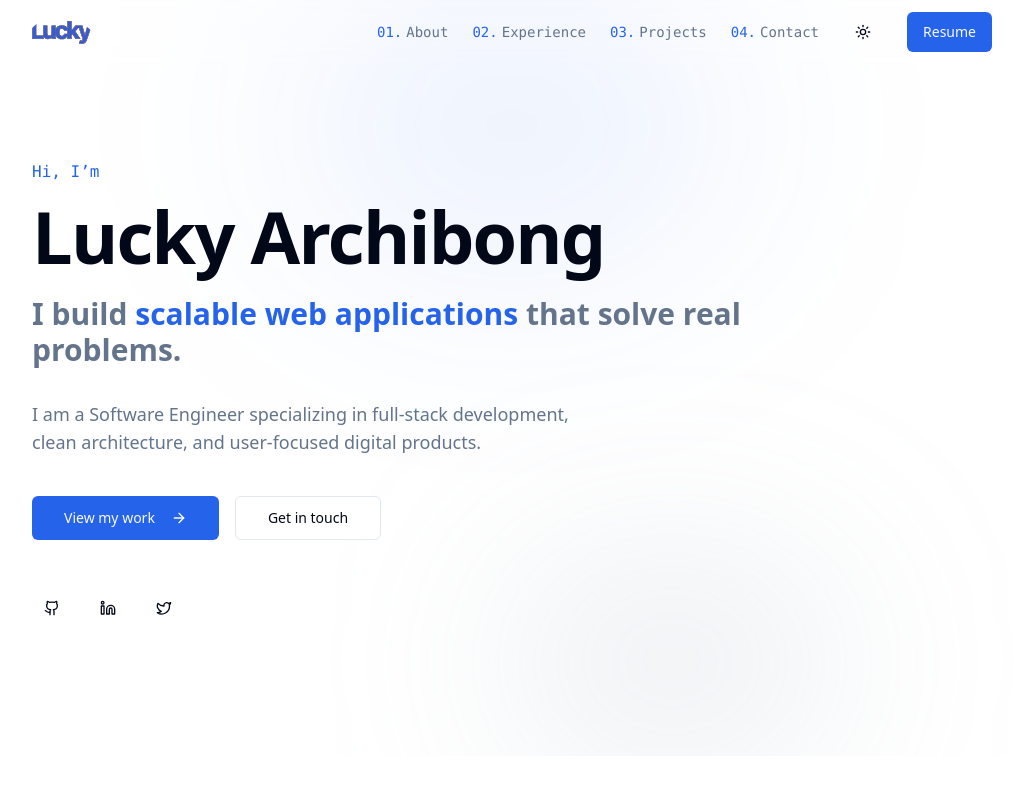
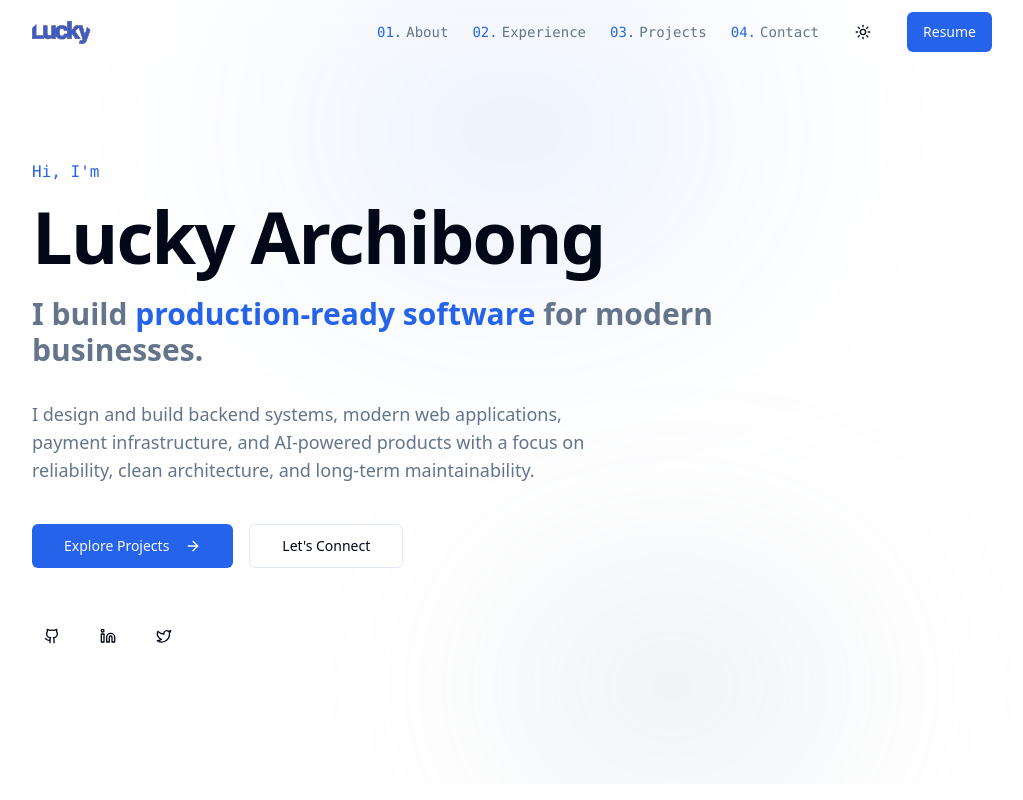
Before and after one commit to luckys-lnz/luckys-portfolio, a Next.js app: page / in a window 1280 px wide. Shown: the top 800 px of the page, without its empty margins (128-1151 px from the left). Built offline with nearby package versions, Linux system fonts and the light colour scheme; a web font is replaced by a local one.

Commit message:
Tailored Hero section

```diff
--- a/components/hero-section.tsx
+++ b/components/hero-section.tsx
@@ -28,10 +28,10 @@ export function HeroSection() {
       transition={{ duration: 0.5, delay: 0.1 }}
       className="text-primary font-mono text-sm md:text-base"
     >
-            Hi, I’m
+      Hi, I'm
     </motion.p>
 
-          {/* Name - dominant */}
+    {/* Name */}
     <motion.h1
       initial={{ opacity: 0, y: 20 }}
       animate={{ opacity: 1, y: 0 }}
@@ -41,27 +41,30 @@ export function HeroSection() {
       Lucky Archibong
     </motion.h1>
 
-          {/* Value statement - supporting */}
+    {/* Value proposition */}
     <motion.h2
       initial={{ opacity: 0, y: 20 }}
       animate={{ opacity: 1, y: 0 }}
-            transition={{ duration: 0.5, delay: 0.3, ease: "easeInOut" }}
+      transition={{ duration: 0.5, delay: 0.3 }}
       className="text-2xl md:text-3xl font-semibold text-muted-foreground mt-2"
     >
-            I build <span className="text-primary">scalable web applications</span> that solve real problems.
+      I build <span className="text-primary">production-ready software</span>{" "}
+      for modern businesses.
     </motion.h2>
 
-          {/* Technical about me */}
+    {/* Supporting statement */}
     <motion.p
       initial={{ opacity: 0, y: 20 }}
       animate={{ opacity: 1, y: 0 }}
       transition={{ duration: 0.5, delay: 0.4 }}
-            className="text-muted-foreground text-base md:text-lg max-w-xl mt-4"
+      className="text-muted-foreground text-base md:text-lg max-w-xl mt-4 leading-relaxed"
     >
-            I am a Software Engineer specializing in full-stack development, clean architecture, and user-focused digital products.
+      I design and build backend systems, modern web applications, payment
+      infrastructure, and AI-powered products with a focus on reliability,
+      clean architecture, and long-term maintainability.
     </motion.p>
 
-          {/* CTA buttons */}
+    {/* CTA */}
     <motion.div
       initial={{ opacity: 0, y: 20 }}
       animate={{ opacity: 1, y: 0 }}
@@ -76,13 +79,17 @@ export function HeroSection() {
           if (element) {
             const offsetTop =
               element.getBoundingClientRect().top + window.pageYOffset;
-                  window.scrollTo({ top: offsetTop - 80, behavior: "smooth" });
+            window.scrollTo({
+              top: offsetTop - 80,
+              behavior: "smooth",
+            });
           }
         }}
       >
-              View my work
+        Explore Projects
         <ArrowRight className="ml-2 h-4 w-4 transition-transform group-hover:translate-x-1" />
       </Button>
+
       <Button
         size="lg"
         variant="outline"
@@ -91,13 +98,17 @@ export function HeroSection() {
           if (element) {
             const offsetTop =
               element.getBoundingClientRect().top + window.pageYOffset;
-                  window.scrollTo({ top: offsetTop - 80, behavior: "smooth" });
+            window.scrollTo({
+              top: offsetTop - 80,
+              behavior: "smooth",
+            });
           }
         }}
       >
-              Get in touch
+        Let's Connect
       </Button>
     </motion.div>
+
 
           {/* Social links */}
           <motion.div
```
Lines whose indentation alone changed are shown as unchanged.
